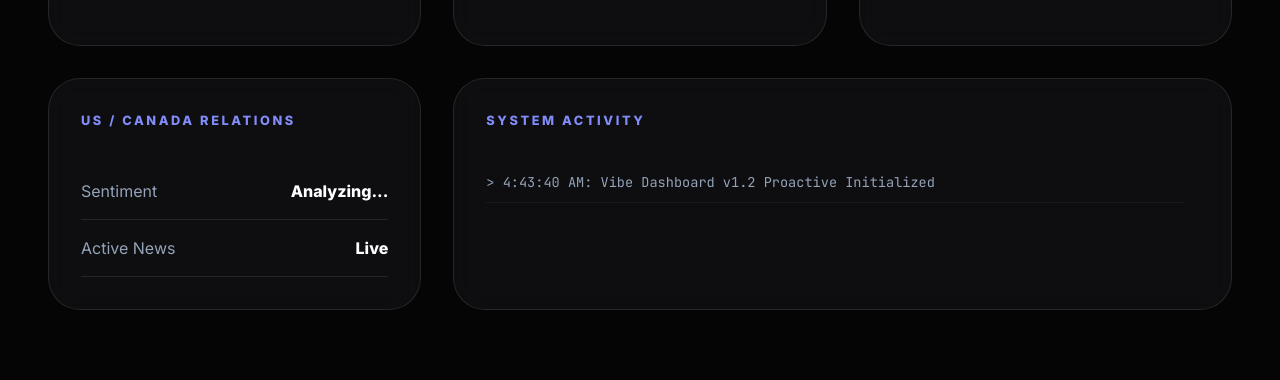
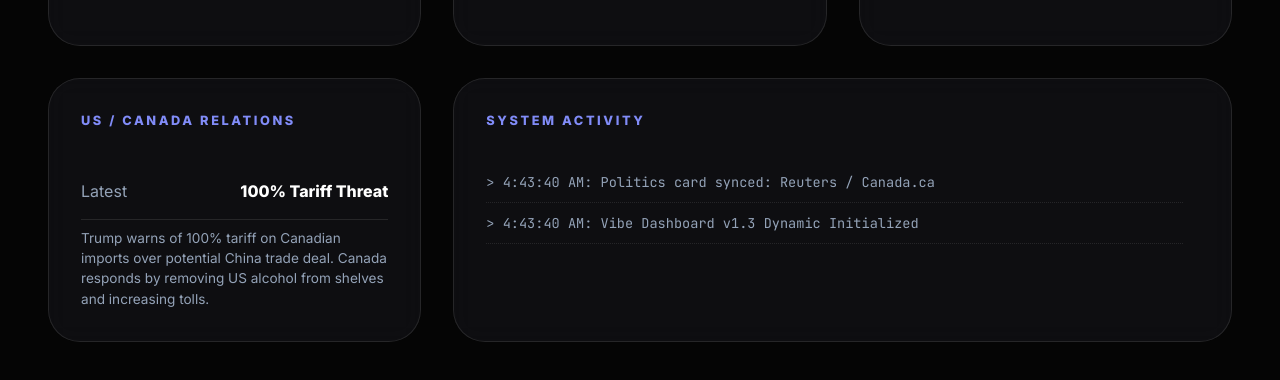
Before and after one commit to ccardow/vibe-dashboard, a website built with Vite: page dashboard/index.html in a window 1280 px wide. Shown: the part 690-1070 px from the top of the page. Before the commit the page ends 1048 px from the top, so only its background shows below. Built offline with nearby package versions, Linux system fonts and the light colour scheme; no server answers.

Commit message:
Dashboard v1.3: Enable dynamic news sync for US/Canada Politics card

```diff
--- a/dashboard/index.html
+++ b/dashboard/index.html
@@ -50,15 +50,14 @@
         </section>
 
         <!-- US/Canada Status -->
-        <section class="card">
+        <section class="card" id="politics-card">
             <h3>US / Canada Relations</h3>
-            <div class="stat-row">
-                <span class="label">Sentiment</span>
-                <span class="value">Analyzing...</span>
-            </div>
-            <div class="stat-row">
-                <span class="label">Active News</span>
-                <span class="value">Live</span>
+            <div id="politics-content">
+                <div class="stat-row">
+                    <span class="label">Latest</span>
+                    <span class="value" id="politics-headline">Fetching news...</span>
+                </div>
+                <p class="label" id="politics-summary" style="font-size: 0.85rem; margin-top: 0.5rem;"></p>
             </div>
         </section>
 
--- a/dashboard/main.js
+++ b/dashboard/main.js
@@ -4,7 +4,8 @@ document.addEventListener('DOMContentLoaded', () => {
     setInterval(updateClock, 1000);
     fetchWeather();
     fetchVerse();
-    logActivity("Vibe Dashboard v1.2 Proactive Initialized");
+    fetchVibes();
+    logActivity("Vibe Dashboard v1.3 Dynamic Initialized");
 });
 
 // Real-time Clock
@@ -13,6 +14,22 @@ function updateClock() {
     if (!clockEl) return;
     const now = new Date();
     clockEl.textContent = now.toLocaleTimeString('en-US', { hour12: true, hour: '2-digit', minute: '2-digit', second: '2-digit' });
+}
+
+// Local Vibe Sync (Politics/News)
+async function fetchVibes() {
+    try {
+        const response = await fetch('vibes.json');
+        const data = await response.json();
+
+        if (data.politics) {
+            document.getElementById('politics-headline').textContent = data.politics.headline;
+            document.getElementById('politics-summary').textContent = data.politics.summary;
+            logActivity(`Politics card synced: ${data.politics.source}`);
+        }
+    } catch (e) {
+        console.log("Local vibes.json not found, waiting for agent sync.");
+    }
 }
 
 // Weather Logic (Steinbach, MB)
--- /dev/null
+++ b/dashboard/vibes.json
@@ -0,0 +1,8 @@
+{
+  "politics": {
+    "headline": "100% Tariff Threat",
+    "summary": "Trump warns of 100% tariff on Canadian imports over potential China trade deal. Canada responds by removing US alcohol from shelves and increasing tolls.",
+    "source": "Reuters / Canada.ca",
+    "updated": "2026-02-03 22:45 CST"
+  }
+}
```
